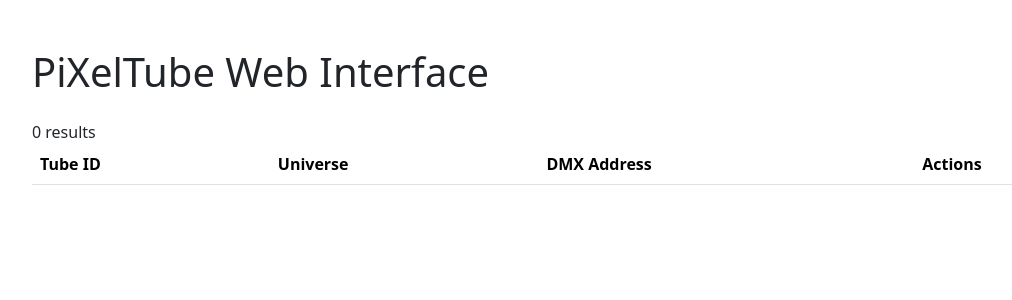
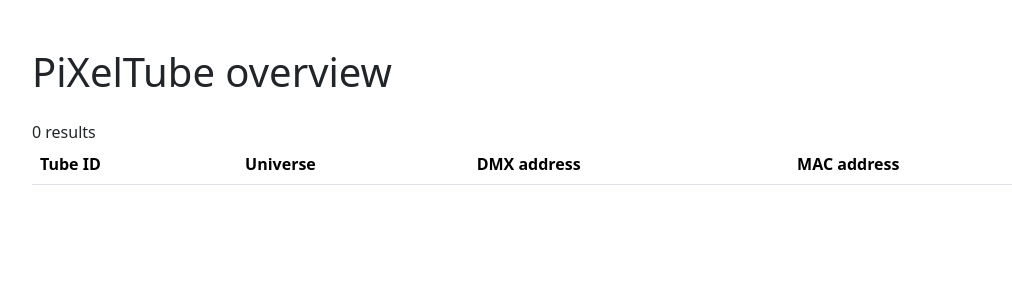
Before and after one commit to ping-mee/PiXelTubes, a PHP site: page / in a window 1280 px wide. Shown: the top 300 px of the page, without its empty margins (50-1062 px from the left). Run offline with PHP 8.4, Linux system fonts and the light colour scheme; data that the repository does not hold is empty.

Commit message:
fixed some styling
Signed-off-by: Ebbe Baß <ebbe.bass>

```diff
--- a/server/web/index.php
+++ b/server/web/index.php
@@ -3,21 +3,22 @@
 <head>
     <meta charset="UTF-8">
     <meta name="viewport" content="width=device-width, initial-scale=1.0">
-    <title>PiXelTube Web Interface</title>
+    <title>PiXelTube</title>
     <link rel="stylesheet" href="bootstrap/css/bootstrap.min.css">
     <script src="bootstrap/js/bootstrap.bundle.min.js"></script>
     <script src="jquery/jquery.min.js"></script>
 </head>
 <body>
     <div class="container mt-5">
-        <h1 class="mb-4">PiXelTube Web Interface</h1>
+        <h1 class="mb-4">PiXelTube overview</h1>
         <table class="table">
             <thead>
             <tr>
                 <th scope="col">Tube ID</th>
                 <th scope="col">Universe</th>
-                <th scope="col">DMX Address</th>
-                <th scope="col">Actions</th>
+                <th scope="col">DMX address</th>
+                <th scope="col">MAC address</th>
+                <th scope="col"></th>
             </tr>
             </thead>
             <tbody id="tubeList">
@@ -44,6 +45,7 @@
                                 <th>'.$row["id"].'</th>
                                 <th>'.$row["universe"].'</th>
                                 <th>'.$row["dmx_address"].'</th>
+                                <th>'.$row["mac_address"].'</th>
                                 <th>
                                     <a href="settings.php?mac='.$row["mac_address"].'">
                                         <button type="button" class="btn btn-secondary">Configure</button>
```
